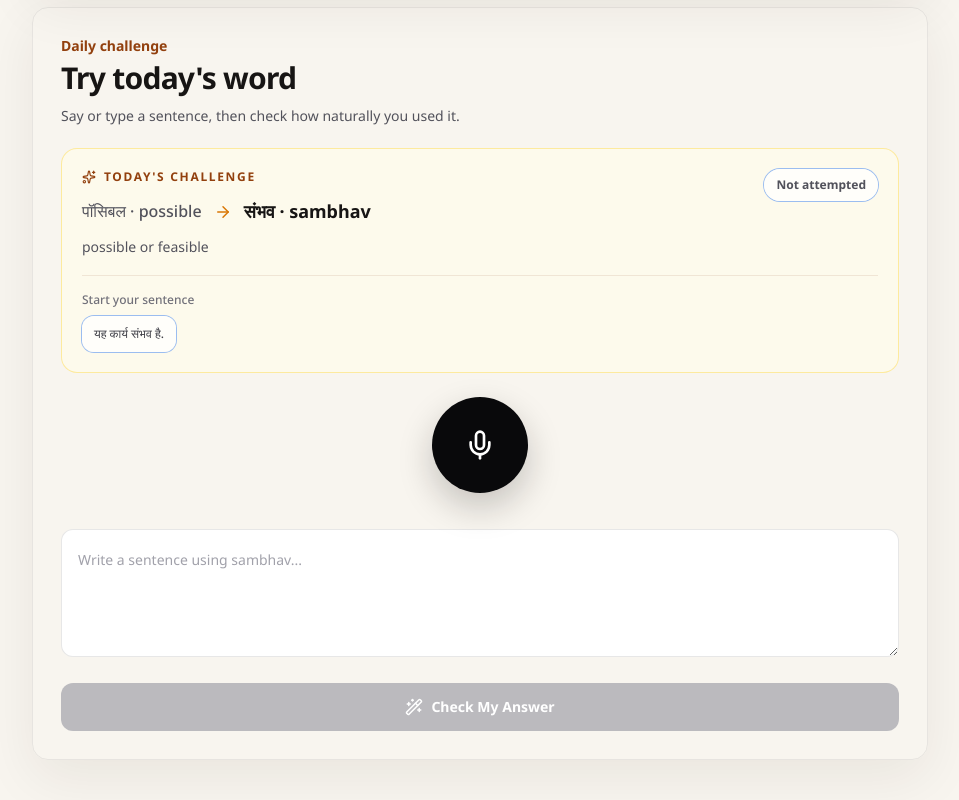
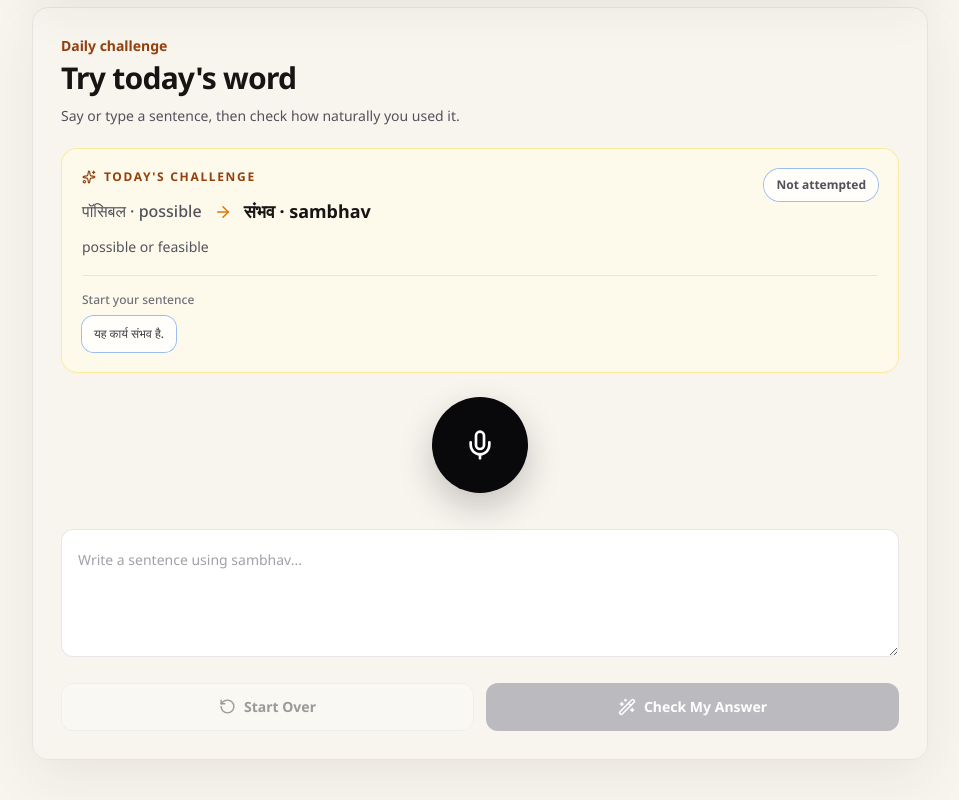
Before and after one commit to r1999-ron/satya-vachan, a Next.js app: page / in a window 1280 px wide. Shown: the part 938-1738 px from the top of the page, without its empty margins (160-1119 px from the left). Built offline with nearby package versions, Linux system fonts and the light colour scheme.

Commit message:
text changed

```diff
--- a/app/practice/page.tsx
+++ b/app/practice/page.tsx
@@ -307,7 +307,7 @@ function PracticeContent() {
           />
           {state.transcriptionError ? (
             <ErrorNotice
-              actionLabel={canRetryTranscription ? "Retry transcription" : undefined}
+              actionLabel={canRetryTranscription ? "Retry" : undefined}
               message={state.transcriptionError}
               onAction={
                 canRetryTranscription && state.recordedAudio
--- a/components/challenge/DailyChallenge.tsx
+++ b/components/challenge/DailyChallenge.tsx
@@ -203,17 +203,6 @@ export function DailyChallenge({ word }: { word: WordEntry }) {
               Say or type a sentence, then check how naturally you used it.
             </p>
           </div>
-          {state.status !== "idle" || state.transcript.trim() ? (
-            <button
-              type="button"
-              onClick={handleReset}
-              disabled={isBusy && !state.result}
-              className="inline-flex min-h-10 shrink-0 items-center justify-center gap-2 rounded-xl px-3 py-2 text-xs font-semibold text-zinc-600 transition hover:bg-zinc-900/5 hover:text-ink focus:outline-none focus-visible:ring-2 focus-visible:ring-amber-500/55 disabled:cursor-not-allowed disabled:opacity-60 dark:text-zinc-300 dark:hover:bg-white/8 dark:hover:text-white"
-            >
-              <RotateCcw size={15} aria-hidden="true" />
-              <span className="hidden sm:inline">Start over</span>
-            </button>
-          ) : null}
         </div>
 
         <div className="mt-5">
@@ -233,6 +222,7 @@ export function DailyChallenge({ word }: { word: WordEntry }) {
             className="border-0 bg-transparent p-0 dark:bg-transparent"
             disabled={isBusy}
             hideDuration
+            variant="continuation"
             onRecordingComplete={(recording) => void transcribeRecording(recording)}
             onStateChange={(nextState: RecorderState) => {
               if (nextState === "recording") {
@@ -242,7 +232,7 @@ export function DailyChallenge({ word }: { word: WordEntry }) {
           />
           {state.transcriptionError ? (
             <ErrorNotice
-              actionLabel={canRetryTranscription ? "Retry transcription" : undefined}
+              actionLabel={canRetryTranscription ? "Retry" : undefined}
               message={state.transcriptionError}
               onAction={
                 canRetryTranscription && state.recordedAudio
@@ -275,12 +265,25 @@ export function DailyChallenge({ word }: { word: WordEntry }) {
           />
         ) : null}
 
+        <div className="mt-5 grid grid-cols-2 gap-3">
+          <button
+            type="button"
+            onClick={handleReset}
+            disabled={
+              (state.status === "idle" && !state.transcript.trim()) ||
+              (isBusy && !state.result)
+            }
+            className="inline-flex min-h-12 w-full items-center justify-center gap-2 rounded-xl border border-zinc-900/12 bg-white/55 px-4 py-3 text-sm font-bold text-zinc-700 transition hover:-translate-y-0.5 hover:bg-white focus:outline-none focus-visible:ring-2 focus-visible:ring-zinc-900/25 focus-visible:ring-offset-2 focus-visible:ring-offset-paper active:translate-y-0 disabled:cursor-not-allowed disabled:opacity-50 dark:border-white/15 dark:bg-white/8 dark:text-zinc-200 dark:hover:bg-white/12 dark:focus-visible:ring-white/30 dark:focus-visible:ring-offset-zinc-950"
+          >
+            <RotateCcw size={17} aria-hidden="true" />
+            Start Over
+          </button>
           <button
             type="button"
             onClick={() => void runValidation()}
             disabled={!canValidate}
             className={cn(
-            "mt-5 inline-flex min-h-12 w-full items-center justify-center gap-2 rounded-xl px-5 py-3 text-sm font-bold transition focus:outline-none focus-visible:ring-2 focus-visible:ring-zinc-900/35 focus-visible:ring-offset-2 focus-visible:ring-offset-paper active:translate-y-0 disabled:cursor-not-allowed disabled:shadow-none dark:focus-visible:ring-white/40 dark:focus-visible:ring-offset-zinc-950",
+              "inline-flex min-h-12 w-full items-center justify-center gap-2 rounded-xl px-4 py-3 text-sm font-bold transition focus:outline-none focus-visible:ring-2 focus-visible:ring-zinc-900/35 focus-visible:ring-offset-2 focus-visible:ring-offset-paper active:translate-y-0 disabled:cursor-not-allowed disabled:shadow-none dark:focus-visible:ring-white/40 dark:focus-visible:ring-offset-zinc-950",
               canValidate
                 ? "bg-ink text-white shadow-lg shadow-zinc-900/15 hover:-translate-y-0.5 dark:bg-white dark:text-zinc-950"
                 : "bg-zinc-400/70 text-white dark:bg-zinc-700 dark:text-zinc-300",
@@ -289,6 +292,7 @@ export function DailyChallenge({ word }: { word: WordEntry }) {
             <WandSparkles size={18} aria-hidden="true" />
             {isValidating ? "Checking..." : "Check My Answer"}
           </button>
+        </div>
       </GlassCard>
 
       {isTranscribing || isValidating ? (
```
Lines whose indentation alone changed are shown as unchanged.
